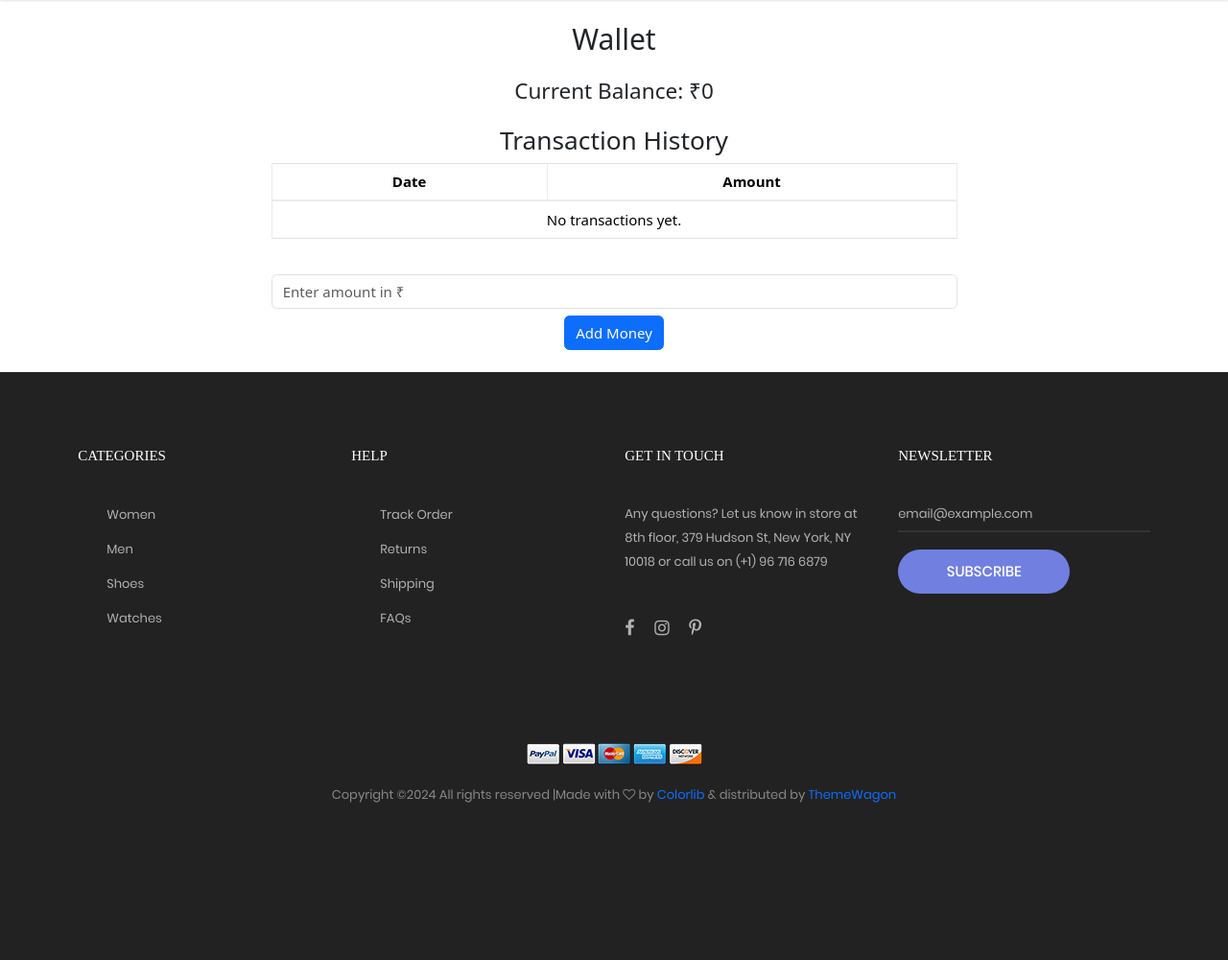
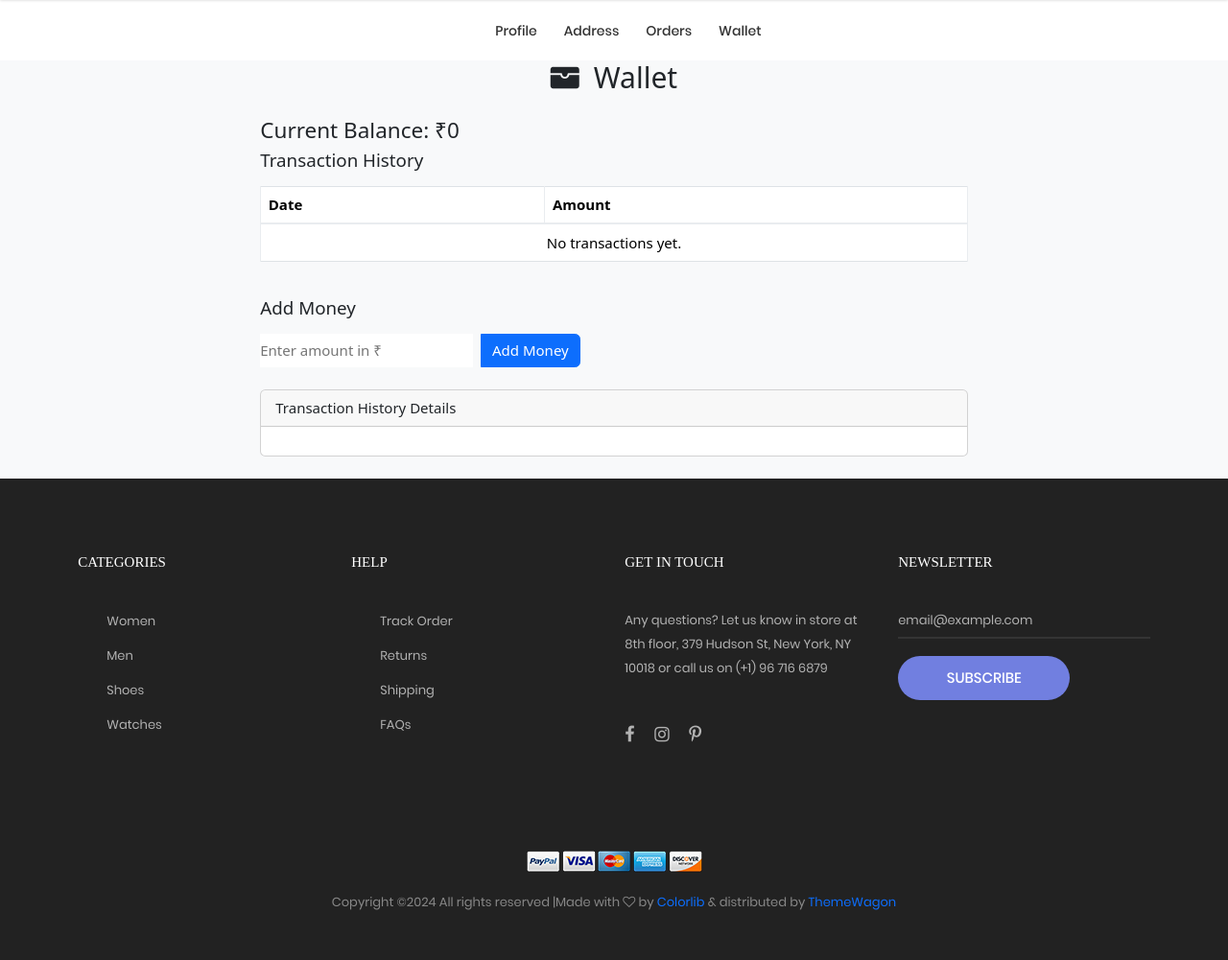
Before and after one commit to SreerajKRajan/Heartbeat, a Django app: page /wallet/ in a window 1280 px wide. Shown: the part 124-1125 px from the top of the page at 96% size. Before the commit the page ends 961 px from the top, so only its background shows below. Run offline with Django 5.2, Linux system fonts and the light colour scheme; the visitor is signed in with stand-in values (Sample User, id 1); data comes from the database, SQL or seed files in the repository; data that the repository does not hold is empty; some libraries are stand-ins or nearby versions; some web fonts are replaced.

Commit message:
Wallet added

```diff
--- a/heartbeat/cart/views.py
+++ b/heartbeat/cart/views.py
@@ -181,8 +181,9 @@
 
     if not wishlist_items:
        WishlistItem.objects.create(wishlist=user_wishlist,product = product_variant)
+       messages.success(request,'Item is added to your wishlist')
     else:
-        messages.error(request,'item is already in your wishlist')
+        messages.error(request,'Item is already in your wishlist')
     return redirect(request.META.get('HTTP_REFERER', '/'))
 
 
--- a/heartbeat/templates/user_side/address.html
+++ b/heartbeat/templates/user_side/address.html
@@ -13,6 +13,9 @@
             </li>
             <li>
                 <a href="{% url 'user_app:profile_orders' %}">Orders</a>
+            </li>
+            <li>
+                <a href="{% url 'wallet:wallet' %}">Wallet</a>
             </li>
         </ul>
     </div>
--- a/heartbeat/templates/user_side/profile_orders.html
+++ b/heartbeat/templates/user_side/profile_orders.html
@@ -13,6 +13,9 @@
             </li>
             <li>
                 <a href="{% url 'user_app:profile_orders' %}">Orders</a>
+            </li>
+            <li>
+                <a href="{% url 'wallet:wallet' %}">Wallet</a>
             </li>
         </ul>
     </div>
--- a/heartbeat/templates/user_side/wallet.html
+++ b/heartbeat/templates/user_side/wallet.html
@@ -1,20 +1,40 @@
 {% extends 'user_side/base2.html' %}
 {% load static %}
+
 {% block content %}
+<div class="d-flex justify-content-center">
+    <div class="menu-desktop justify-content-center">
+        <ul class="main-menu">
+            <li>
+                <a href="{% url 'user_app:user_profile' %}">Profile</a>
+            </li>
+            <li>
+                <a href="{% url 'user_app:address' %}">Address</a>
+            </li>
+            <li>
+                <a href="{% url 'user_app:profile_orders' %}">Orders</a>
+            </li>
+            <li>
+                <a href="{% url 'wallet:wallet' %}">Wallet</a>
+            </li>
+        </ul>
+    </div>
+</div>
 <!-- Wallet Section -->
-<div class="d-flex justify-content-center m-4">
+<section class="section-padding bg-light">
     <div class="container">
-        <div class="row">
-            <div class="col-lg-8 mx-auto text-center">
-                <div class="container">
-                    <h2 class="section-title mb-4">Wallet</h2>
-                    <!-- Wallet Balance -->
-                    <div class="wallet-balance">
+        <div class="row justify-content-center">
+            <div class="col-lg-8">
+                <div class="text-center mb-4">
+                    <h2 class="section-title"><i class="bi bi-wallet-fill mr-3"></i>Wallet</h2>
+                    {% comment %} <div class="wallet-balance mt-3">
                         <h4>Current Balance: ₹{{ user_wallet.balance }}</h4>
+                    </div> {% endcomment %}
                 </div>
-                    <!-- Transaction History -->
+
                 <div class="transaction-history mt-4">
-                        <h3>Transaction History</h3>
+                    <h4>Current Balance: ₹{{ user_wallet.balance }}</h4>
+                    <h5 class="mb-3">Transaction History</h5>
                     <div class="table-responsive">
                         <table class="table table-bordered">
                             <thead>
@@ -26,7 +46,7 @@
                             <tbody>
                                 {% for transaction in wallet_transaction %}
                                 <tr>
-                                        <td>{{ transaction.date }}</td>
+                                    <td>{{ transaction.created_at }}</td>
                                     <td>₹{{ transaction.amount }}</td>
                                 </tr>
                                 {% empty %}
@@ -38,46 +58,93 @@
                         </table>
                     </div>
                 </div>
-                    <!-- Add Money Button -->
+
                 <div class="add-money mt-4">
-                        <form id="addMoneyForm">
+                    <h5 class="mb-3">Add Money</h5>
+                    <form method="POST" id="addFundsForm">
                         {% csrf_token %}
-                            <input type="number" name="amount" placeholder="Enter amount in ₹" class="form-control mb-2" required>
-                            <button type="submit" class="btn btn-primary">Add Money</button>
+                        <div class="input-group">
+                            <input type="number" name="amount" id="amount" placeholder="Enter amount in ₹" required>
+                            <button type="submit" id="addFundsBtn" class="btn btn-primary ml-2">Add Money</button>
+                        </div>
                     </form>
+                </div>
+
+                <div class="card mt-4 mb-4">
+                    <div class="card-header">
+                        Transaction History Details
+                    </div>
+                    <div class="card-body">
+                        <ul class="list-group">
+                            {% for transaction in wallet_transaction %}
+                            <li class="list-group-item">
+                                {% if transaction.transaction_type == 'CREDIT' %}
+                                    <span style="color: green;">{{ transaction.amount }}</span> - {{ transaction.created_at }} - {{ transaction.transaction_type }} <span style="color:red"> <p>{{ transaction.transaction_detail }}<p></span>
+                                {% elif transaction.transaction_type == 'DEBIT' %}
+                                    <span style="color: red;">{{ transaction.amount }}</span> - {{ transaction.created_at }} - {{ transaction.transaction_type }}
+                                {% endif %}
+                            </li>
+                            {% endfor %}
+                        </ul>
                     </div>
                 </div>
             </div>
         </div>
     </div>
-</div>
+</section>
+<script src="https://checkout.razorpay.com/v1/checkout.js"></script>
+<script>
+    document.getElementById("addFundsBtn").addEventListener("click", function(event) {
+        event.preventDefault();
+        const amount = document.getElementById("amount").value;
 
+        fetch("{% url 'wallet:wallet' %}", {
+            method: 'POST',
+            headers: {
+                'X-CSRFToken': '{{ csrf_token }}',
+                'Content-Type': 'application/x-www-form-urlencoded',
+                'Accept': 'application/json',
+            },
+            body: 'amount=' + amount
+        })
+        .then(response => response.json())
+        .then(data => {
+            console.log("data :",data)
+            if (data.success) {
+                console.log("data success")
+                var options = {
+                    key: "rzp_test_fEZRFCVsDEpDlK",
+                    amount: data.amount,
+                    currency: "INR",
+                    name: "HeartBeat",
+                    description: "Add Amount to Wallet",
+                    order_id: data.order_id,
+                    callback_url: "http://localhost:8000/wallet_handler/?amount=" + amount,
+                    handler: function(response) {
+                        // Handle successful payment
+                        alert("Payment successful!");
+                        window.location.reload();
+                    },
+                    "prefill": {
+                        "name": "{{ request.user.get_username }}",
+                        "email": "{{ request.user.email }}",
+                        // You can prefill other fields if needed
+                    },
+                    "theme": {
+                        "color": "#3399cc"
+                    }
+                };
+                var rzp1 = new Razorpay(options);
+                rzp1.open();
+            } else {
+                console.log("data fail")
 
-<script src="https://code.jquery.com/jquery-3.6.0.min.js"></script>
-<script>
-    $(document).ready(function() {
-        $('#addMoneyForm').submit(function(e) {
-            e.preventDefault();
-            var formData = $(this).serialize();
-            $.ajax({
-                type: 'POST',
-                url: '{% url "wallet:wallet" %}',
-                data: formData,
-                success: function(response) {
-                    if (response.success) {
-                        var orderId = response.order_id;
-                        var amount = response.amount;
-                        // Redirect to payment gateway with orderId and amount
-                        // Example: window.location.href = '/payment_gateway?order_id=' + orderId + '&amount=' + amount;
-                        console.log("Payment Gateway URL: " + '/payment_gateway?order_id=' + orderId + '&amount=' + amount);
-                    } else {
-                        alert("Failed to create payment order. Please try again.");
+                alert("Failed to create Razorpay order. Please try again.");
             }
-                },
-                error: function(xhr, status, error) {
-                    alert("Error occurred. Please try again later.");
-                }
-            });
+        })
+        .catch(error => {
+            console.error('Error:', error);
+            alert("An error occurred while processing payment.");
         });
     });
 </script>
--- a/heartbeat/wallet/urls.py
+++ b/heartbeat/wallet/urls.py
@@ -6,6 +6,6 @@
 urlpatterns = [
     path('wallet/',views.wallet,name='wallet'),
     path('wallet_handler/',views.wallet_handler,name='wallet_handler'),
-    # path('wallet_faild/',views.wallet_faild,name='wallet_faild'),
+    path('wallet_faild/',views.wallet_faild,name='wallet_faild'),
     path('wallet_success/<str:payment_id>/<str:amount>/',views.wallet_success,name='wallet_success'),
 ]
--- a/heartbeat/wallet/views.py
+++ b/heartbeat/wallet/views.py
@@ -17,7 +17,20 @@
     user = request.user
 
     if request.method == 'POST':
-        amount = int(request.POST.get('amount', 0)) * 100  # Amount in paisa
+        a = request.POST.get('amount')
+        if a is not None:
+            try:
+                amount = int(a) * 100
+                print("Amount:", amount)
+            except ValueError:
+                # Handle the case where 'amount' is not a valid integer
+                print("Invalid amount:", a)
+                # You can return an error response or redirect the user to an error page here
+        else:
+            # Handle the case where 'amount' is not provided in the POST request
+            print("Amount is not provided in the POST request")
+            # You can return an error response or redirect the user to an error page here
+
         client = razorpay.Client(auth=(settings.RAZOR_PAY_KEY_ID, settings.KEY_SECRET))
 
         payment_data = {
@@ -29,10 +42,11 @@
 
         try:
             payment = client.order.create(data=payment_data)
+            print("p",payment)
 
             return JsonResponse({'success': True,'order_id': payment['id'],'amount': payment['amount'],})
         except Exception as e:
-            print(str(e))
+            print("dd",str(e))
             return JsonResponse({'success': False, 'error': str(e)})
 
     try:
@@ -58,16 +72,18 @@
         return JsonResponse({'success': False, 'error': str(e)})
 
 
-
 @csrf_exempt
 def wallet_handler(request):
-
+    print('paymrtn')
     if request.method == "POST":
         try:
-            payment_id        = request.POST.get('razorpay_payment_id', '')
+            payment_id = request.POST.get('razorpay_payment_id', '')
             razorpay_order_id = request.POST.get('razorpay_order_id', '')
-            signature         = request.POST.get('razorpay_signature', '')
-            amount = request.GET.get('amount', '')
+            signature = request.POST.get('razorpay_signature', '')
+
+            print("Payment ID:", payment_id)
+            print("Order ID:", razorpay_order_id)
+            print("Signature:", signature)
 
             params_dict = {
                 'razorpay_order_id': razorpay_order_id,
@@ -77,25 +93,31 @@
             client = razorpay.Client(auth=(settings.RAZOR_PAY_KEY_ID, settings.KEY_SECRET))
             result = client.utility.verify_payment_signature(params_dict)
 
-            if not result :
+            if not result:
                 return redirect('wallet:wallet_faild')
             else:
-                try:
-
-                    return redirect('wallet:wallet_success',payment_id,amount)
-                except Exception as e:
-                    print("exception:   ",str(e))
+                # Construct the URL for wallet_success properly
+                amount = request.GET.get('amount', '')
+                return redirect('wallet:wallet_success', payment_id=payment_id, amount=amount)
 
         except Exception as e:
             print('Exception:', str(e))
+            print('======')
             return redirect('wallet:wallet_faild')
 
-    redirect("wallet:wallet")
+    elif request.method == "GET":
+        # Handle the GET request properly
+        amount = request.GET.get('amount', '')
+        if amount:
+            return redirect('wallet:wallet')
+        else:
+            return redirect('wallet:wallet_faild')
 
 
 
-# def wallet_faild(request):
-#     return render(request,'userside/wallet-fail.html')
+
+def wallet_faild(request):
+    return render(request,'user_side/wallet_fail.html')
 
 
 def wallet_success(request,payment_id,amount):
@@ -114,4 +136,4 @@
 
 
     messages.success(request,"Amount added successfully")
-    return redirect("wallet_app:wallet")
+    return redirect("wallet:wallet")
```
Also changed, not shown: heartbeat/order/views.py (+10 -2 lines), heartbeat/templates/user_side/cart.html (+18 -6 lines), heartbeat/templates/user_side/product_detail.html (+10 -1 lines), heartbeat/templates/user_side/profile_order_details.html (+10 -9 lines), heartbeat/templates/user_side/shop.html (+9 -7 lines), heartbeat/templates/user_side/wallet_fail.html (added, +15 -0 lines). Lines whose indentation alone changed are shown as unchanged.
